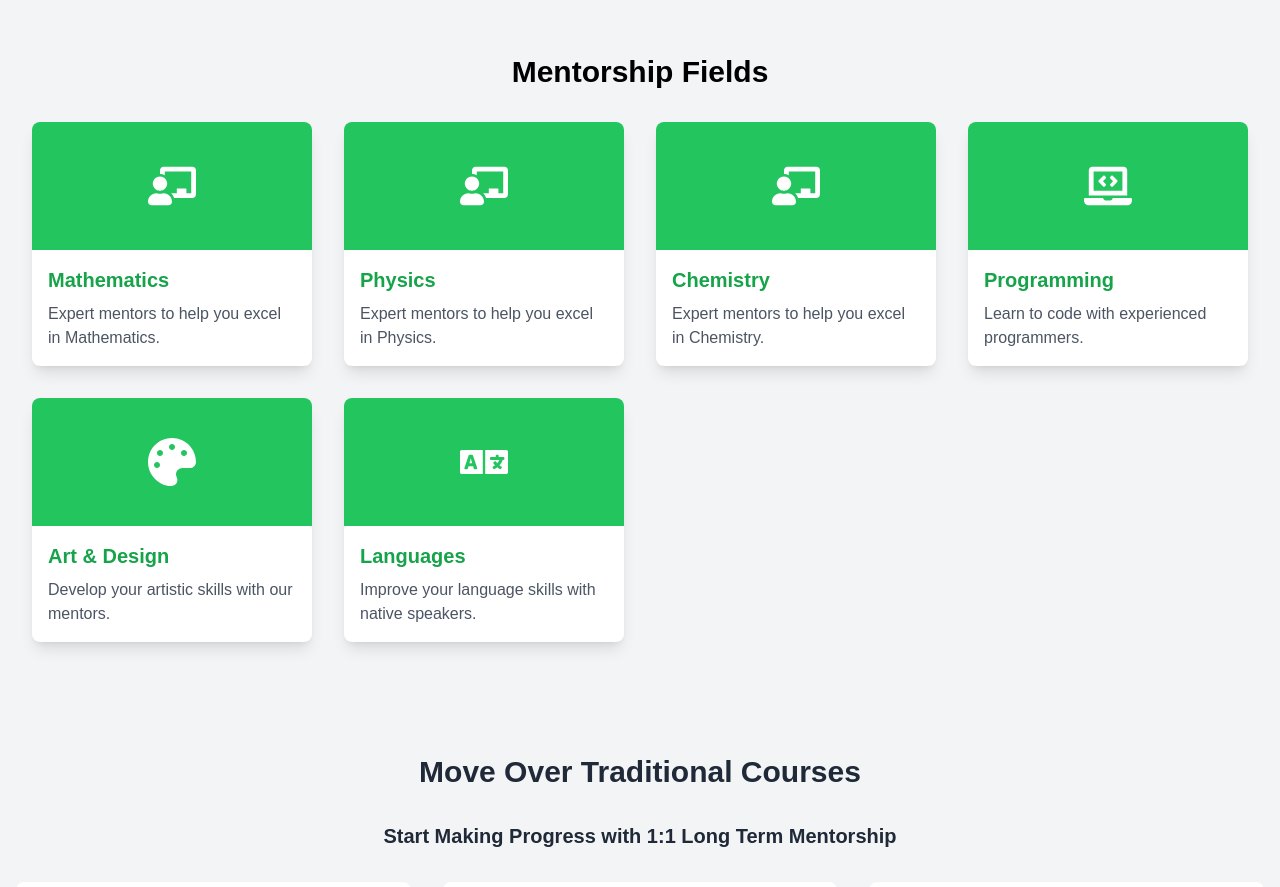
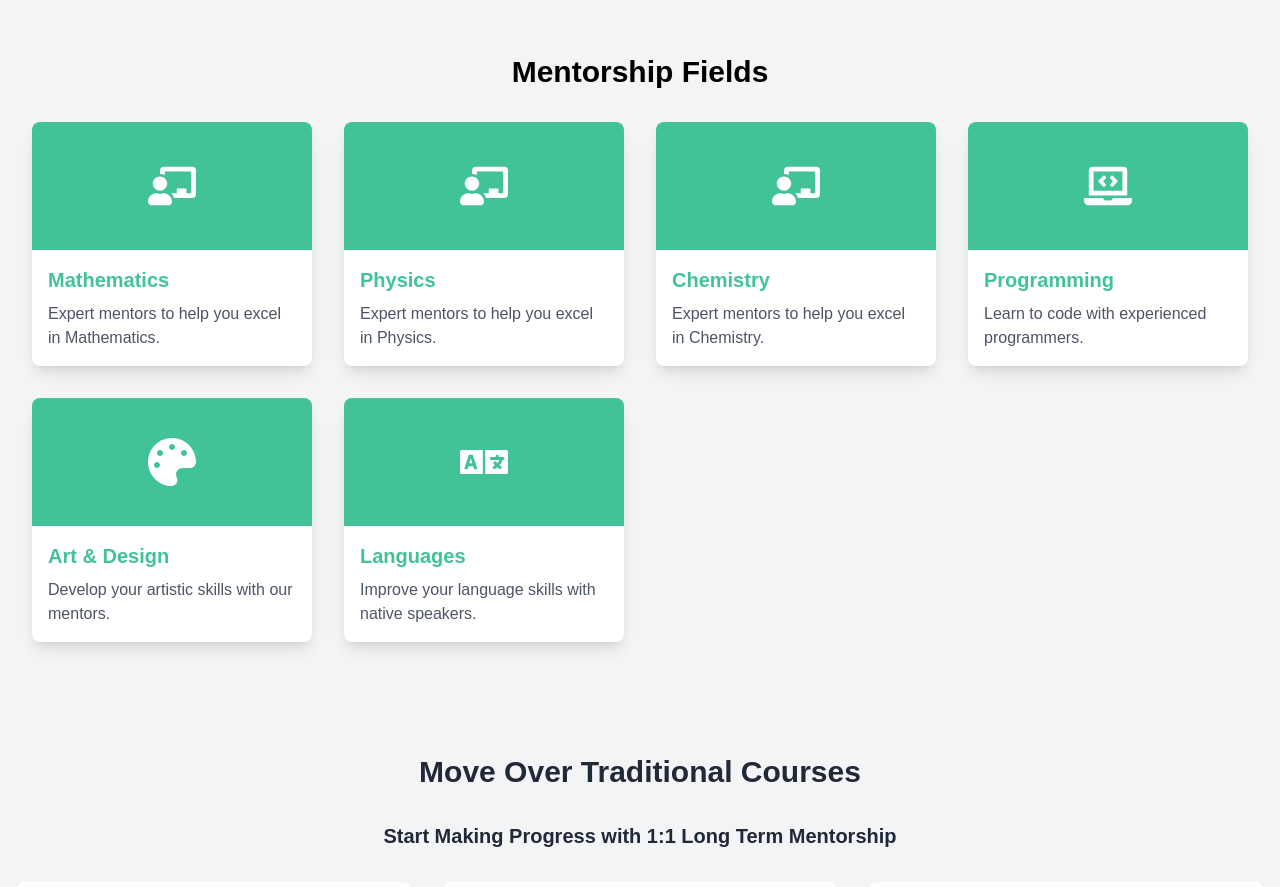
Before and after one commit to Writo03/Writo-Education-Frontend, a React (Create React App) app in the folder client/: page /mentorship in a window 1280 px wide. Shown: the part 900-1787 px from the top of the page. Built offline with nearby package versions, Linux system fonts and the light colour scheme; no server answers; a web font is replaced by a local one.

Commit message:
card color Update Cards.jsx
card color Update Cards.jsx

```diff
--- a/client/src/Components/Cards.jsx
+++ b/client/src/Components/Cards.jsx
@@ -4,11 +4,11 @@ import React from 'react';
 const Card = ({ title, description, icon }) => {
   return (
     <div className="bg-white shadow-lg rounded-lg overflow-hidden">
-      <div className="flex items-center justify-center h-32 bg-green-500 text-white">
+      <div className="flex items-center justify-center h-32 bg-[#41c396] text-white">
         {icon}
       </div>
       <div className="p-4">
-        <h3 className="text-xl font-semibold text-green-600 mb-2">{title}</h3>
+        <h3 className="text-xl font-semibold text-[#41c396] mb-2">{title}</h3>
         <p className="text-gray-600">{description}</p>
       </div>
     </div>
```
